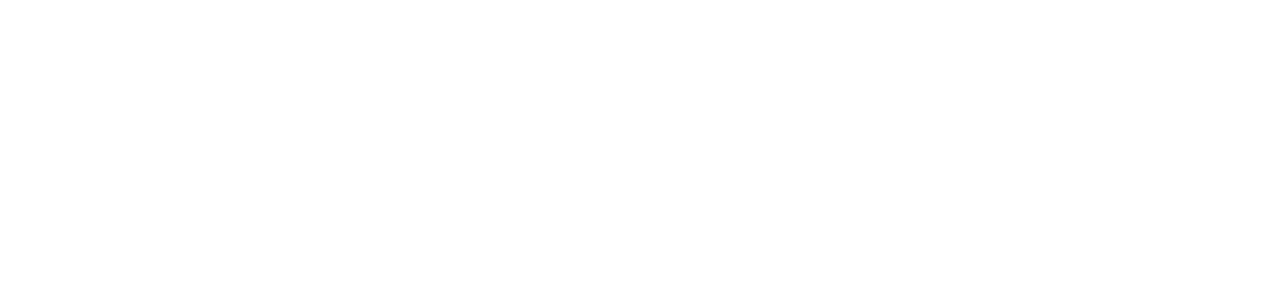
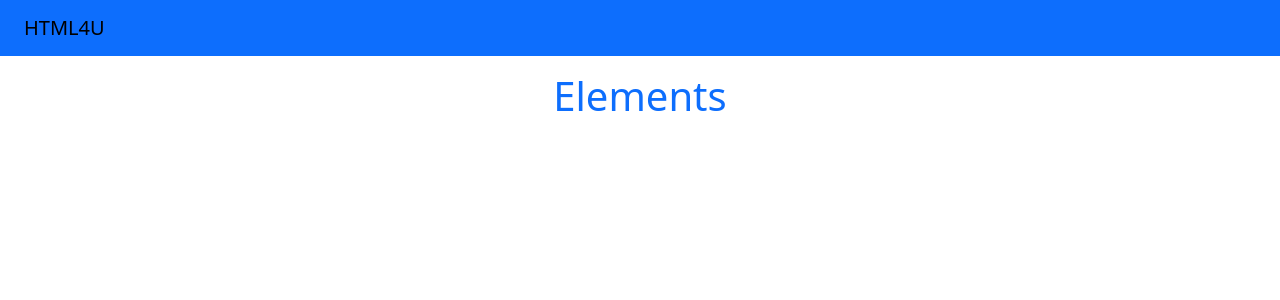
Before and after one commit to jeproch/Learn-html, a React (Vite) app: page /ElementsPage in a window 1280 px wide. Before the commit this address had no page. Shown: the top 300 px of the page. Built offline with nearby package versions, Linux system fonts and the light colour scheme.

Commit message:
new elements page

```diff
--- a/src/App.tsx
+++ b/src/App.tsx
@@ -3,6 +3,7 @@ import { useLocation } from "react-router-dom";
 import { BrowserRouter as Router, Routes, Route } from "react-router-dom";
 import HomePage from "./pages/HomePage";
 import IntroPage from "./pages/IntroPage";
+import ElementsPage from "./pages/ElementsPage";
 
 const ScrollToTop = () => {
   const { pathname } = useLocation();
@@ -25,6 +26,7 @@ const App = () => {
       <Routes>
         <Route path="/" element={<HomePage />} />
         <Route path="/IntroPage" element={<IntroPage />} />
+        <Route path="/ElementsPage" element={<ElementsPage />} />
       </Routes>
     </Router>
   );
--- a/src/intropage components/IntroConclusion.tsx
+++ b/src/intropage components/IntroConclusion.tsx
@@ -3,7 +3,9 @@ const IntroConclusion = () => {
     <>
       <div className="mx-3">
         <h3 className="text-primary">Next up, more elements:</h3>
-        <button className="btn btn-primary">Elements!</button>
+        <a className="btn btn-primary" href="/ElementsPage">
+          Elements!
+        </a>
       </div>
       <nav className="navbar navbar-dark bg-primary mt-3">
         <div className="container-fluid">
--- /dev/null
+++ b/src/pages/ElementsPage.tsx
@@ -0,0 +1,12 @@
+import IntroTopBar from "../intropage components/IntroTopBar";
+
+const ElementsPage = () => {
+  return (
+    <>
+      <IntroTopBar></IntroTopBar>
+      <h1 className="text-primary text-center">Elements</h1>
+    </>
+  );
+};
+
+export default ElementsPage;
```
